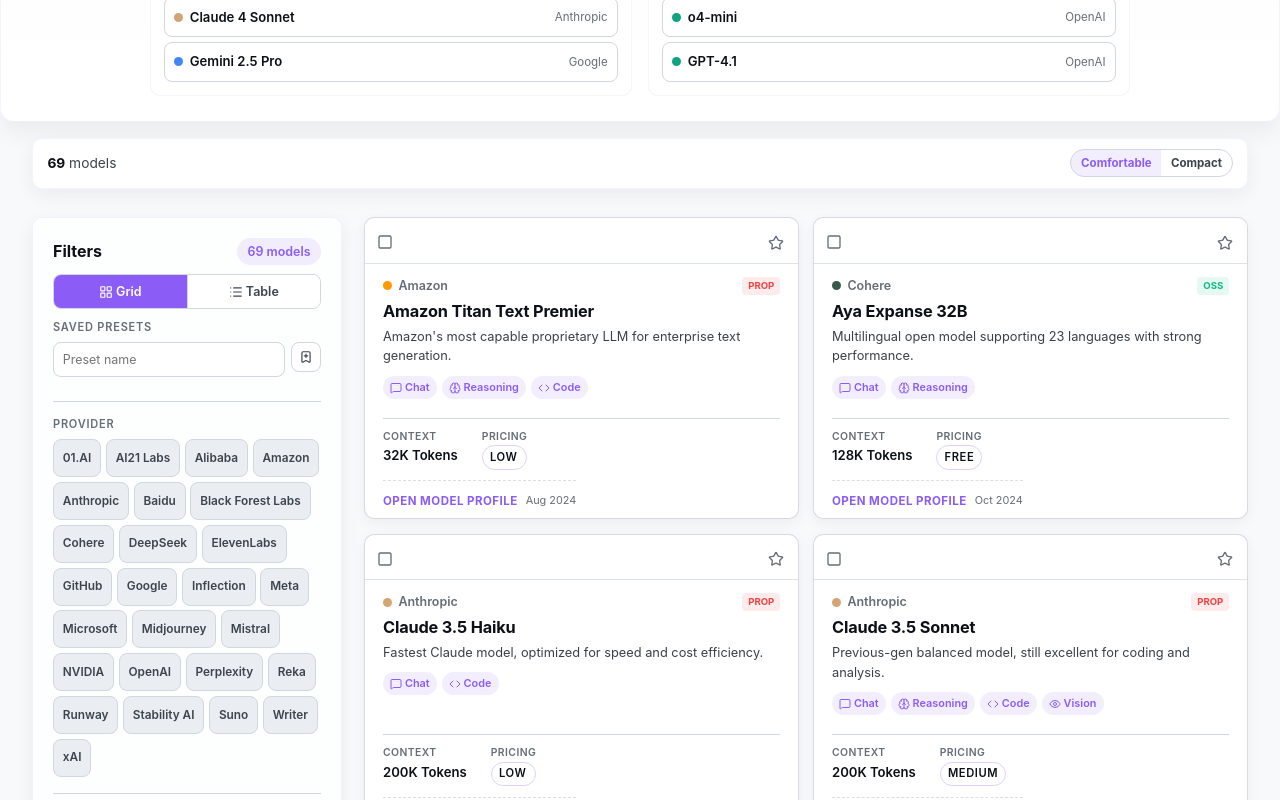
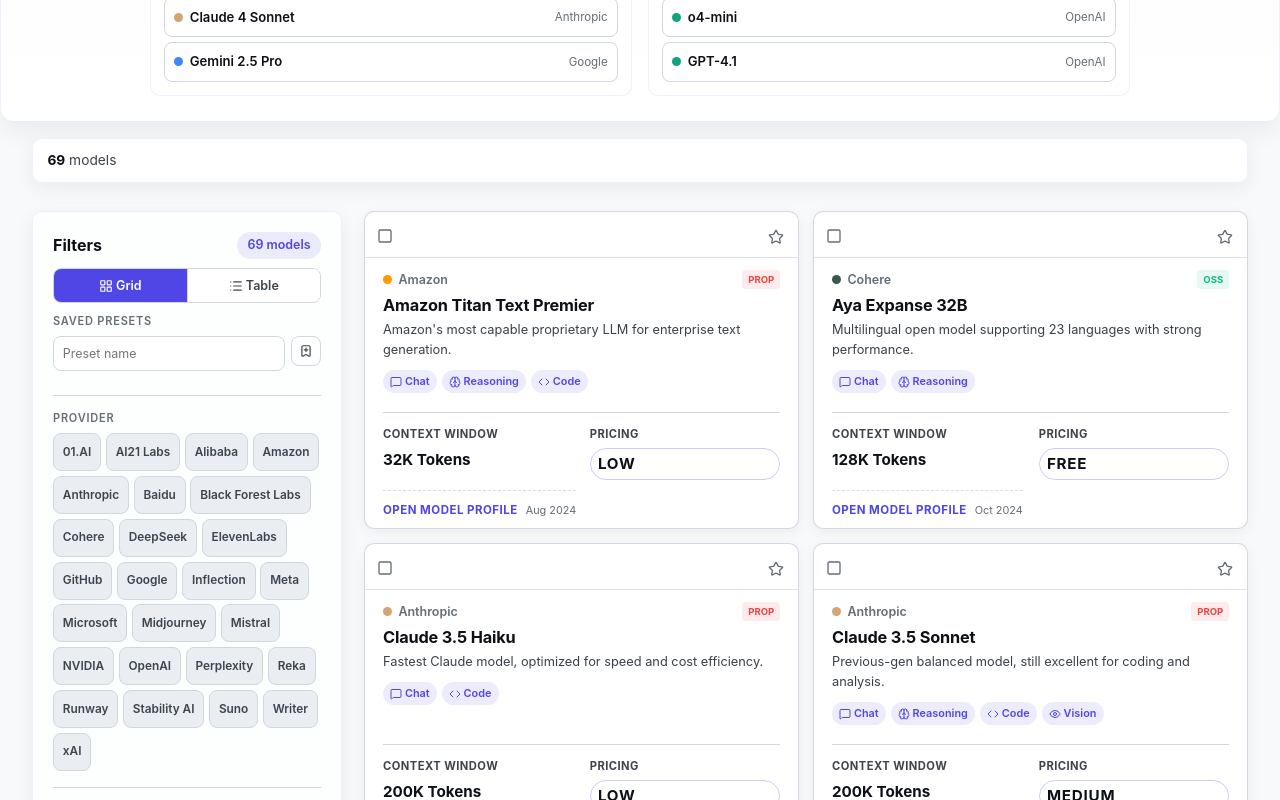
Before and after one commit to himanshu-nakrani/test, a React (Vite) app: page / in a window 1280 px wide. Shown: the part 780-1580 px from the top of the page. Built offline with nearby package versions, Linux system fonts and the light colour scheme.

Commit message:
revert color palette, remove compact feature, enhance model cards
Co-authored-by: himanshu-nakrani <82092249+himanshu-nakrani@users.noreply.github.com>

```diff
--- a/src/App.css
+++ b/src/App.css
@@ -223,7 +223,7 @@
 }
 
 .gradient-text {
-  background: linear-gradient(135deg, #6366f1 0%, #8b5cf6 30%, #a855f7 60%, #ec4899 100%);
+  background: linear-gradient(135deg, #4f46e5 0%, #6366f1 30%, #818cf8 60%, #a5b4fc 100%);
   -webkit-background-clip: text;
   -webkit-text-fill-color: transparent;
   background-clip: text;
@@ -693,7 +693,16 @@
   border-top: 1px solid var(--border);
 }
 
+.card-meta-enhanced {
+  gap: 1rem;
+  padding-top: 0.8rem;
+}
+
 .meta-item { display: flex; flex-direction: column; }
+
+.meta-item-large {
+  flex: 1;
+}
 
 .meta-label {
   font-size: 0.65rem;
@@ -701,9 +710,22 @@
   text-transform: uppercase;
   letter-spacing: 0.04em;
   font-weight: 600;
+  margin-bottom: 0.3rem;
+}
+
+.meta-item-large .meta-label {
+  font-size: 0.7rem;
+  font-weight: 700;
+  color: var(--text-secondary);
 }
 
 .meta-value { font-size: 0.82rem; font-weight: 600; color: var(--text-primary); text-transform: capitalize; }
+
+.meta-item-large .meta-value {
+  font-size: 0.95rem;
+  font-weight: 700;
+  color: var(--text-primary);
+}
 
 /* ===== Table View ===== */
 .table-wrapper {
@@ -3268,26 +3290,7 @@ a.guide-card {
   border-radius: 999px;
 }
 
-.density-toggle {
-  display: inline-flex;
-  border: 1px solid var(--border);
-  border-radius: 999px;
-  overflow: hidden;
-  background: var(--surface);
-}
-
-.density-btn {
-  border: none;
-  background: transparent;
-  color: var(--text-secondary);
-  font-size: 0.72rem;
-  font-weight: 700;
-  padding: 0.24rem 0.6rem;
-  cursor: pointer;
-}
-
-.density-btn:hover { background: var(--hover-bg); }
-.density-btn.active { background: var(--accent-light); color: var(--accent); }
+
 
 .header::after {
   content: '';
@@ -3371,30 +3374,7 @@ a.guide-card {
   box-shadow: 1px 0 0 0 var(--border);
 }
 
-.density-compact .model-grid {
-  grid-template-columns: repeat(auto-fill, minmax(270px, 1fr));
-  gap: 0.7rem;
-}
-
-.density-compact .card-toolbar { padding: 0.45rem 0.65rem 0; }
-.density-compact .card-body { padding: 0.45rem 0.8rem 0.8rem; }
-.density-compact .card-title { font-size: 1rem; }
-
-.density-compact .card-description {
-  font-size: 0.76rem;
-  -webkit-line-clamp: 2;
-}
-
-.density-compact .category-tag {
-  font-size: 0.62rem;
-  padding: 0.14rem 0.35rem;
-}
-
-.density-compact .meta-label { font-size: 0.6rem; }
-.density-compact .meta-value { font-size: 0.75rem; }
-.density-compact .model-table th { font-size: 0.68rem; padding: 0.55rem 0.62rem; }
-.density-compact .model-table td { padding: 0.45rem 0.62rem; font-size: 0.8rem; }
-.density-compact .table-model-name { font-size: 0.82rem; }
+
 
 .chip:focus-visible,
 .header-btn:focus-visible,
@@ -3428,11 +3408,6 @@ a.guide-card {
     font-size: 0.8rem;
   }
 
-  .density-btn {
-    font-size: 0.68rem;
-    padding: 0.2rem 0.5rem;
-  }
-
   .model-table .th-check,
   .model-table .td-check,
   .model-table .th-fav,
@@ -3547,9 +3522,6 @@ a.guide-card {
     width: 100%;
   }
 
-  .density-toggle {
-    margin-right: auto;
-  }
 }
 
 @media (max-width: 560px) {
--- a/src/App.tsx
+++ b/src/App.tsx
@@ -113,14 +113,6 @@ function HomePage({
   const [searchParams, setSearchParams] = useSearchParams()
   const [showFilters, setShowFilters] = useState(false)
   const [viewMode, setViewMode] = useState<ViewMode>('grid')
-  const [layoutDensity, setLayoutDensity] = useState<'comfortable' | 'compact'>(() => {
-    try {
-      const stored = localStorage.getItem('neural-atlas-density')
-      return stored === 'compact' ? 'compact' : 'comfortable'
-    } catch {
-      return 'comfortable'
-    }
-  })
   const gridRef = useRef<HTMLDivElement>(null)
   const resultsTopbarRef = useRef<HTMLDivElement>(null)
   const [focusIdx, setFocusIdx] = useState(-1)
@@ -131,14 +123,6 @@ function HomePage({
   usePageTitle('')
 
   const { toggle: toggleFav, isFav } = useFavorites()
-
-  useEffect(() => {
-    try {
-      localStorage.setItem('neural-atlas-density', layoutDensity)
-    } catch {
-      // Ignore storage failures.
-    }
-  }, [layoutDensity])
 
   const updateFilters = useCallback((newFilters: FilterState) => {
     setSearchParams(filtersToParams(newFilters, 1), { replace: true })
@@ -247,20 +231,6 @@ function HomePage({
             {filters.search && <span className="results-query">for "{filters.search}"</span>}
           </div>
           <div className="results-status">
-            <div className="density-toggle" role="group" aria-label="Card density">
-              <button
-                className={`density-btn ${layoutDensity === 'comfortable' ? 'active' : ''}`}
-                onClick={() => setLayoutDensity('comfortable')}
-              >
-                Comfortable
-              </button>
-              <button
-                className={`density-btn ${layoutDensity === 'compact' ? 'active' : ''}`}
-                onClick={() => setLayoutDensity('compact')}
-              >
-                Compact
-              </button>
-            </div>
             {compareSet.size > 0 && <span className="results-pill">Comparing {compareSet.size}</span>}
             {showFavOnly && <span className="results-pill">Favorites only</span>}
           </div>
@@ -270,7 +240,7 @@ function HomePage({
           <div className="mobile-filter-backdrop" onClick={() => setShowFilters(false)} />
         )}
 
-        <div className={`content-layout density-${layoutDensity}`}>
+        <div className="content-layout">
           <div className={`filters-container ${showFilters ? 'show' : ''}`}>
             <button className="mobile-filter-close" onClick={() => setShowFilters(false)}><X size={14} aria-hidden="true" /> Close</button>
             <Filters
@@ -290,7 +260,7 @@ function HomePage({
             <>
               <div>
                 <div
-                  className={`model-grid density-${layoutDensity}`}
+                  className="model-grid"
                   ref={gridRef}
                   tabIndex={0}
                   onKeyDown={handleGridKeyDown}
--- a/src/components/ModelCard.tsx
+++ b/src/components/ModelCard.tsx
@@ -108,12 +108,12 @@ export default function ModelCard({
           ))}
         </div>
 
-        <div className="card-meta">
-          <div className="meta-item">
-            <span className="meta-label">Context</span>
+        <div className="card-meta card-meta-enhanced">
+          <div className="meta-item meta-item-large">
+            <span className="meta-label">Context Window</span>
             <span className="meta-value">{model.contextWindow}</span>
           </div>
-          <div className="meta-item">
+          <div className="meta-item meta-item-large">
             <span className="meta-label">Pricing</span>
             <span className="meta-value card-pricing-pill">
               {model.pricing.free ? 'Free' : model.pricingTier}
--- a/src/index.css
+++ b/src/index.css
@@ -13,12 +13,12 @@
   --card-bg: #ffffff;
   --card-hover: #f6f8fa;
   --hover-bg: #f0f6fc;
-  --accent: #8b5cf6;
-  --accent-hover: #a78bfa;
-  --accent-light: rgba(139, 92, 246, 0.1);
-  --accent-text: #6d28d9;
-  --accent-gradient: linear-gradient(130deg, #6366f1 0%, #8b5cf6 45%, #a855f7 100%);
-  --section-alt-bg: linear-gradient(180deg, rgba(139, 92, 246, 0.05) 0%, rgba(248, 249, 250, 0.3) 100%);
+  --accent: #4f46e5;
+  --accent-hover: #6366f1;
+  --accent-light: rgba(79, 70, 229, 0.1);
+  --accent-text: #3730a3;
+  --accent-gradient: linear-gradient(130deg, #4f46e5 0%, #6366f1 45%, #818cf8 100%);
+  --section-alt-bg: linear-gradient(180deg, rgba(79, 70, 229, 0.05) 0%, rgba(248, 249, 250, 0.3) 100%);
   --shadow-sm: 0 1px 3px rgba(0, 0, 0, 0.08);
   --shadow-md: 0 4px 12px rgba(0, 0, 0, 0.1), 0 1px 3px rgba(0, 0, 0, 0.06);
   --shadow-lg: 0 8px 24px rgba(0, 0, 0, 0.12), 0 2px 6px rgba(0, 0, 0, 0.08);
@@ -33,10 +33,10 @@
   --limitation-color: #7f1d1d;
   --mono: 'JetBrains Mono', ui-monospace, 'Cascadia Code', 'Fira Code', Consolas, monospace;
   --chip-bg: #eaeef2;
-  --chip-active-bg: #8b5cf6;
+  --chip-active-bg: #4f46e5;
   --chip-active-color: #ffffff;
-  --glow: 0 0 24px rgba(139, 92, 246, 0.15);
-  --card-border: rgba(139, 92, 246, 0.08);
+  --glow: 0 0 24px rgba(79, 70, 229, 0.15);
+  --card-border: rgba(79, 70, 229, 0.08);
 }
 
 /* ===== Dark Theme ===== */
@@ -53,11 +53,11 @@
   --card-bg: #0d1117;
   --card-hover: #161b22;
   --hover-bg: #1c2128;
-  --accent: #c084fc;
-  --accent-hover: #d8b4fe;
-  --accent-light: rgba(192, 132, 252, 0.15);
-  --accent-text: #d8b4fe;
-  --accent-gradient: linear-gradient(130deg, #a78bfa 0%, #c084fc 45%, #e879f9 100%);
+  --accent: #818cf8;
+  --accent-hover: #a5b4fc;
+  --accent-light: rgba(129, 140, 248, 0.15);
+  --accent-text: #a5b4fc;
+  --accent-gradient: linear-gradient(130deg, #818cf8 0%, #a5b4fc 45%, #c4b5fd 100%);
   --section-alt-bg: linear-gradient(180deg, rgba(22, 27, 34, 0.9) 0%, rgba(13, 17, 23, 0.95) 100%);
   --shadow-sm: 0 1px 3px rgba(0, 0, 0, 0.3);
   --shadow-md: 0 4px 12px rgba(0, 0, 0, 0.35), 0 1px 3px rgba(0, 0, 0, 0.2);
@@ -72,10 +72,10 @@
   --limitation-bg: rgba(248, 81, 73, 0.1);
   --limitation-color: #f85149;
   --chip-bg: #21262d;
-  --chip-active-bg: #c084fc;
+  --chip-active-bg: #818cf8;
   --chip-active-color: #0d1117;
-  --glow: 0 0 24px rgba(192, 132, 252, 0.2);
-  --card-border: rgba(192, 132, 252, 0.12);
+  --glow: 0 0 24px rgba(129, 140, 248, 0.2);
+  --card-border: rgba(129, 140, 248, 0.12);
 }
 
 /* ===== Reset ===== */
@@ -105,8 +105,8 @@ body {
   font-family: 'Inter', system-ui, -apple-system, 'Segoe UI', Roboto, sans-serif;
   background-color: var(--bg);
   background-image:
-    radial-gradient(1200px circle at 8% -8%, rgba(99, 102, 241, 0.1), transparent 55%),
-    radial-gradient(900px circle at 95% 0%, rgba(139, 92, 246, 0.12), transparent 60%);
+    radial-gradient(1200px circle at 8% -8%, rgba(79, 70, 229, 0.1), transparent 55%),
+    radial-gradient(900px circle at 95% 0%, rgba(129, 140, 248, 0.1), transparent 60%);
   color: var(--text-primary);
   line-height: 1.6;
   -webkit-font-smoothing: antialiased;
```
